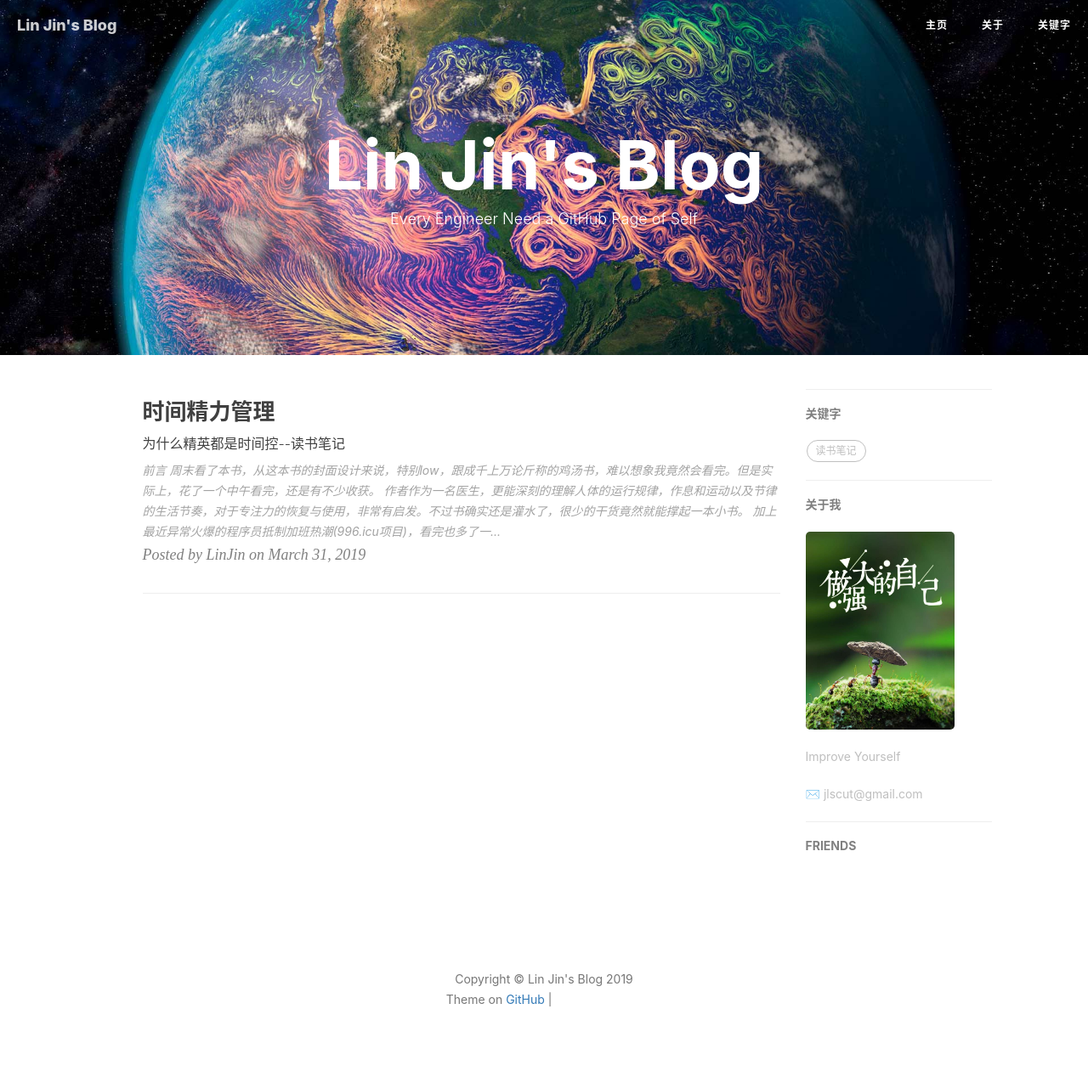
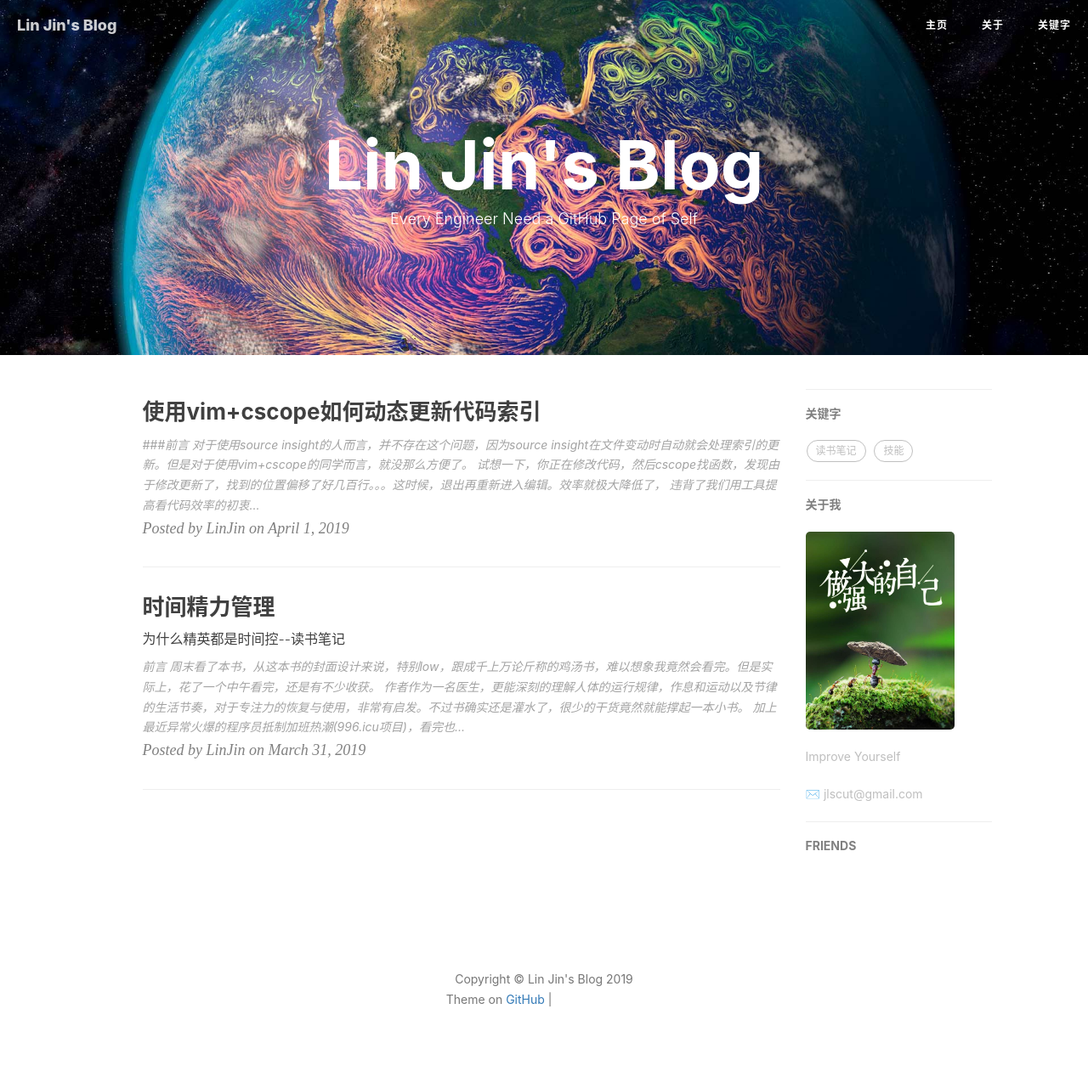
Before and after one commit to kinlin/kinlin.github.io, a Jekyll site: the page built from index.html, in a window 1280 px wide. Shown: the whole page at 85% size. Built offline with Jekyll 4.4.1, drawn with Linux system fonts in a browser that asks for light colours; nearby versions of some CDN libraries; the list of posts is cut into pages by our own code; comment, search, counter and statistics services are not loaded; grey boxes are pictures that could not be loaded.

Commit message:
Add 2nd text: how to dynamic update the tags with cscope

````diff
--- a/_posts/2019-03-31-manage-your-energy.md
+++ b/_posts/2019-03-31-manage-your-energy.md
@@ -12,10 +12,13 @@ tags:
 
 
 ### 前言
+
 周末看了本书，从这本书的封面设计来说，特别low，跟成千上万论斤称的鸡汤书，难以想象我竟然会看完。但是实际上，花了一个中午看完，还是有不少收获。
+
 作者作为一名医生，更能深刻的理解人体的运行规律，作息和运动以及节律的生活节奏，对于专注力的恢复与使用，非常有启发。不过书确实还是灌水了，很少的干货竟然就能撑起一本小书。
-加上最近异常火爆的程序员抵制加班热潮(996.icu项目)，看完也多了一些思考。
-每个程序员都经历过加班，但其实更可怕的是，大部分的加班是无意义的，看完这本书就能理解，如果使用**专注力x时间 = 工作效率** 来衡量，那么大部分的加班效率并不高，反而会拖累整体的工作量。
+
+加上最近异常火爆的程序员抵制加班热潮(**996.icu项目**)，看完也多了一些思考。
+每个程序员都经历过加班，但其实更可怕的是，**大部分的加班对于增加效率/工作量的初衷是完全无效的**，看完这本书就能理解，如果使用**专注力x时间 = 工作效率** 来衡量，那么大部分的加班效率并不高，反而会拖累整体的工作量。
 
 ### 封面
 ![coverimage](/img/books/manage-your-energy/bookcover.jpg)
@@ -36,9 +39,13 @@ tags:
 ![focus_time_1](/img/books/manage-your-energy/focus_time_1.jpg)
 
 ### 从一维时间管理术向二维时间管理术过渡
+
 通常我们认为时间是一维的时间，就像一条直线向一个方向不停的流，现有的很多时间管理，所有的思想也是基于这个一维的观点，我们可以把无意义的时间节约出来，把这无意义的时间去做有意义的事情，本质上是一维时间管理术的基本思想就是时间置换。从这个角度讲，我们的时间管理术永远无法突破一天只有24个小时的壁垒。
+
 但是如果我们统计工作质量。 或者我们更关注一天的有效的工作时间。专注力或者工作效率乘以时间等于工作量。如果我们能够想办法提高自己的专注力，就可以提高工作效率，在相同时间内就可以轻松将工作量提高两倍。或者三倍，这正是二维时间管理术的厉害之处。
-*我们更应该关注时间x专注力的面积，而不是一味的将专注力提高。* 提高专注力是一件非常难的事情，如果把专注力从100提升到120确实很难，但是要想把因疲劳下降的专注力从70提升到90还是可以轻松办到的，为什么呢？因为我们只要在适当时机加入休息，放松的时间就可以让专注力得到恢复工作一段时间，休息一段时间，再工作一段时间再休息一下，把握好工作的节奏，在感到疲劳之前适当休息是非常重要的原则。
+
+**我们更应该关注时间x专注力的面积，而不是一味的将专注力提高。** 提高专注力是一件非常难的事情，如果把专注力从100提升到120确实很难，但是要想把因疲劳下降的专注力从70提升到90还是可以轻松办到的，为什么呢？因为我们只要在适当时机加入休息，放松的时间就可以让专注力得到恢复工作一段时间，休息一段时间，再工作一段时间再休息一下，把握好工作的节奏，在感到疲劳之前适当休息是非常重要的原则。
+
 
 * **如何有效提高专注力？**
     * **提高专注力的特效药是睡眠**
@@ -90,8 +97,11 @@ tags:
 大脑会一直跟踪未完成的目标，所以如果产生杂念，把这些杂念写在纸上把杂念写出来之后，原来未完成的课题就变成了已完成。头脑中的紧张状态就会解除，这个杂念也就随之消失了，一句话：**头脑中产生杂念把它写下来写出来就忘了**。
 
 #### 最强大脑之三： 时间限制的工作术
+
 **为什么学生的暑假作业一天就可以完成了？**
+
 背水一战，狗急跳墙，兔子急了也咬人，这些俗语告诉我们，当人陷入紧急状况时，可以发挥出超常的能力。
+
 基于这个原理，有工作达人推荐秒表工作法就是为工作设定一个时间限制，工作效率就会大幅提升。
 一旦工作中，加入了时间限制，就会有两个工作高峰，最初和最后。
 ![focus_time_5](/img/books/manage-your-energy/focus_time_5.jpg)
@@ -115,9 +127,12 @@ tags:
 
 ### 运动重启术
 如果举出一个最简单有效的恢复大脑活力的方法，会毫不犹豫的说运动只需10分钟的运动，就可以提高去甲肾上腺素血清素的脑内物质的浓度，可以让您在接下来的90分钟里一直充满能量，专注力与学习工作效率大幅提升。
+
 对于上班族而言，在公司大厦里爬几层楼梯或深蹲10次都能明显的感觉到大腿肌肉的紧张。**只要是有意识的运动身体就可以有效的转化心情，提高专注力**。
 **一个人的早上的工作时间是黄金时间，但是到运动之后就是大脑的第2个黄金时间**
+
 以作者为例，在体育馆傍晚的时候会去体育馆做运动，冲过澡之后立刻就会投入写作，虽然已经是晚上，但是写作状态和早上并没有什么区别，早上两个小时能写满10个月的高枝儿，办完之后两个小时也能写出10页，而且质量也很高，这样一天的工作时间是翻倍了，对于上班族而言，最佳的创造创造工作时间就莫过于下午运动重启术。
+
 下午进行适度的有氧运动可以让专注力恢复到100%，也就是创造出大脑的第2个黄金时间。
 ![focus_time_9](/img/books/manage-your-energy/focus_time_9.jpg)
 
--- /dev/null
+++ b/_posts/2019-04-01-How-to-dynamic-update-the-tags-with-cscope.md
@@ -0,0 +1,131 @@
+---
+layout:     post
+title:      使用vim+cscope如何动态更新代码索引
+subtitle:
+date:       2019-04-01
+author:     LinJin
+header-img: img/theworld.jpg
+catalog: true
+tags:
+    - 技能
+---
+
+###前言
+
+对于使用source insight的人而言，并不存在这个问题，因为source insight在文件变动时自动就会处理索引的更新。但是对于使用vim+cscope的同学而言，就没那么方便了。
+
+试想一下，你正在修改代码，然后cscope找函数，发现由于修改更新了，找到的位置偏移了好几百行。。。这时候，退出再重新进入编辑。效率就极大降低了，
+违背了我们用工具提高看代码效率的初衷。
+
+
+###如何修改
+- 在`.vimrc`文件中添加下面函数。之后每次在阅读代码的同时就能直接按`F12`更新代码索引了
+```shell
+"reset cscope out file
+map <F12> : call ReConnectCscope()<cr>
+func! ReConnectCscope()
+exec "cs kill 0"
+exec "!./generate.sh"
+exec "set csprg=~/cscope.sh"
+exec "cs add cscope.out"
+endfunc
+
+```
+    - 另附上面会用到的`generate.sh`, 之所以使用generate.sh, 是为了自行过滤一些文件。
+```shell
+#!/bin/bash
+date;
+echo "ctags done......"
+find -L . -name  "*.h" -o -name "*.c" -o -name "*.cc" -o -name "*.cpp" -o -name "*.py" > cscope.files;
+find -L . -name "*.pl" >>cscope.files
+
+date;
+cscope -RCbq -i cscope.files;
+ctags -R -L cscope.files;
+echo "cscope done......"
+date;
+
+```
+
+###使用vimrc文件定义快捷键执行更酷炫的操作
+- 作为一名工程师，经常会需要`ssh`远程连接到其他机器，这种情况下可能会有其他用户也在使用vim看代码，这时候如果我们轻易改变vim的配置，那么`.vimrc`很快就会被改得面目全非。所以问题来了： **能不能定义一套配置，只有自己使用，其他人仍然使用默认的配置呢？**
+
+> 当然有！
+
+- **我们完全可以定义一套配置，通过快捷键生效！**
+```shell
+示例如下：
+
+"Do this First : 首先需要安装plug脚本
+"curl -fLo ~/.vim/autoload/plug.vim --create-dirs \
+"    https://raw.githubusercontent.com/junegunn/vim-plug/master/plug.vim
+
+"把自己常用的一些脚本可以安装好
+call plug#begin('~/.vim/plugged')
+Plug 'vim-scripts/mru.vim'
+Plug 'ctrlpvim/ctrlp.vim'
+Plug 'tomasr/molokai'
+Plug 'octol/vim-cpp-enhanced-highlight'
+Plug 'lokaltog/vim-powerline'
+Plug 't9md/vim-quickhl'
+call plug#end()
+
+"Magic time.执行F12快捷键后，我们可以配置色彩方案，配置插件设置。
+"一切都变得不一样，专属于你自己的一套配置。所有操作习惯都可以继续。多么美好！
+"some personal config
+map <F12> : call PersonalConfigs()<cr>
+func! PersonalConfigs()
+exec "colorscheme molokai"
+exec "set laststatus=2"
+exec "set fillchars+=stl:\\ ,stlnc:\\"
+exec "set encoding=utf-8"
+exec "let g:cpp_class_scope_highlight = 1"
+exec "let g:cpp_member_variable_highlight = 1"
+exec "let g:cpp_experimental_template_highlight = 1"
+exec "let g:cpp_concepts_highlight = 1"
+exec "let g:Powerline_symbols = 'compatible'"
+"exec "nmap <Space>m <Plug>(quickhl-manual-this)"
+"exec "xmap <Space>m <Plug>(quickhl-manual-this)"
+"exec "nmap <Space>M <Plug>(quickhl-manual-reset)"
+"exec "xmap <Space>M <Plug>(quickhl-manual-reset)"
+exec "set incsearch"
+endfunc
+```
+
+
+###如何使得cscope查找字符时不区分大小写
+
+通常情况下，我们查找函数定义时，需要提供精确的名字，但是我们很难记住一个字符串同时还记住它第几个字符是大小写。
+
+cscope本身就具有忽略大小写的选项，我们需要打开即可。
+
+- 首先我们在home目录`~`下创建一个脚本`cscope.sh`,并赋予执行权限
+```shell
+#/!bin/sh
+
+cscope -C "$@"
+```
+
+- 然后修改vimrc如下
+```shell
+" cscope settings
+if has("cscope")
+"   set csprg=/usr/bin/cscope
+"主要修改就是这句，将调用/usr/bin下的cscope改为调用cscope.sh脚本
+    set csprg=~/cscope.sh
+    set csto=0
+    set cst
+    set nocsverb
+    " add any database in current directory
+    if filereadable("cscope.out")
+        cs add cscope.out
+        " else add database pointed to by environment
+    elseif $CSCOPE_DB != ""
+        cs add $CSCOPE_DB
+    endif
+    set csverb
+endif
+
+```
+
+- 现在可以试着搜索一个字符串，完全不用顾及大小写的问题，舒服多了。
````
Also changed, not shown: other parts of _posts/2019-03-31-manage-your-energy.md (+3 -1 lines).
